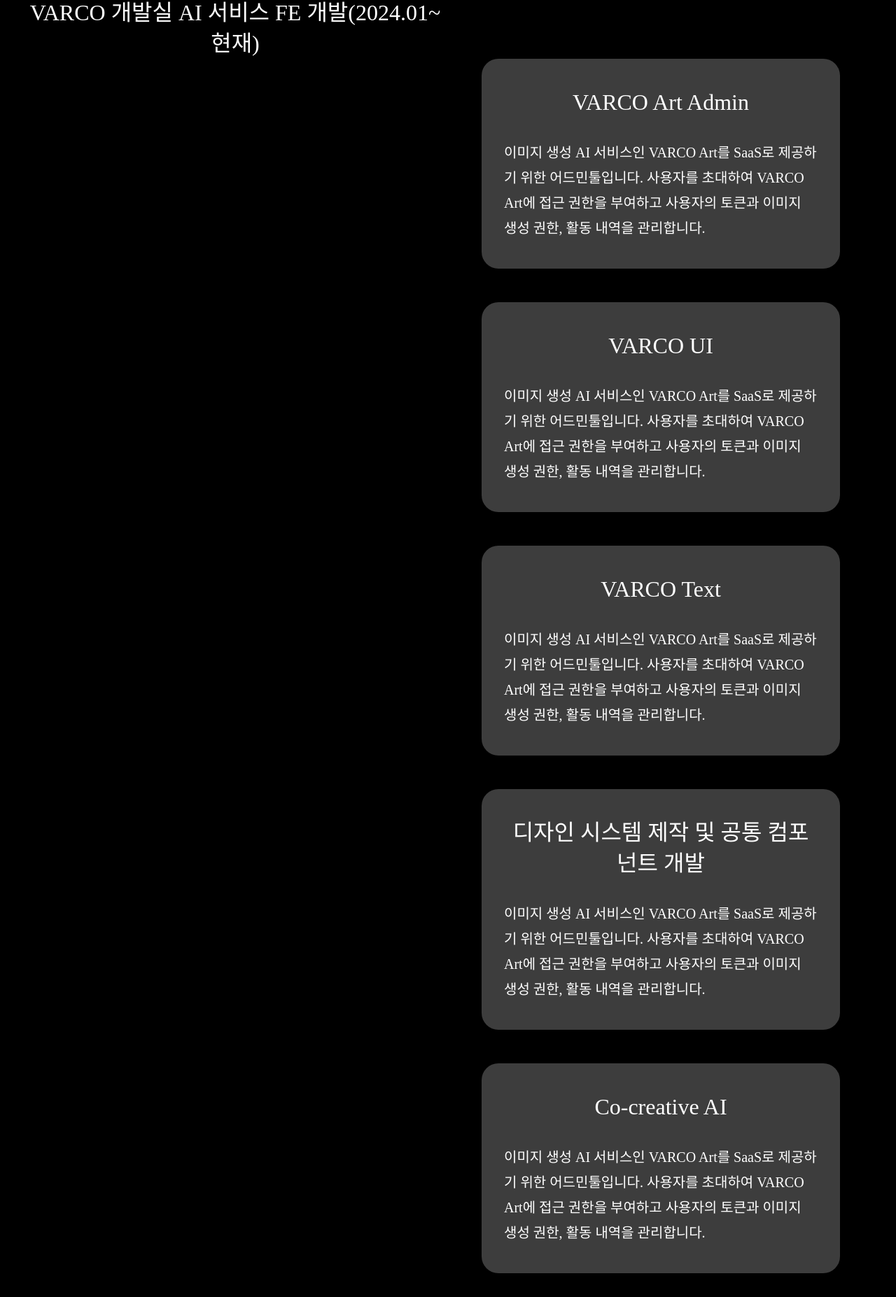
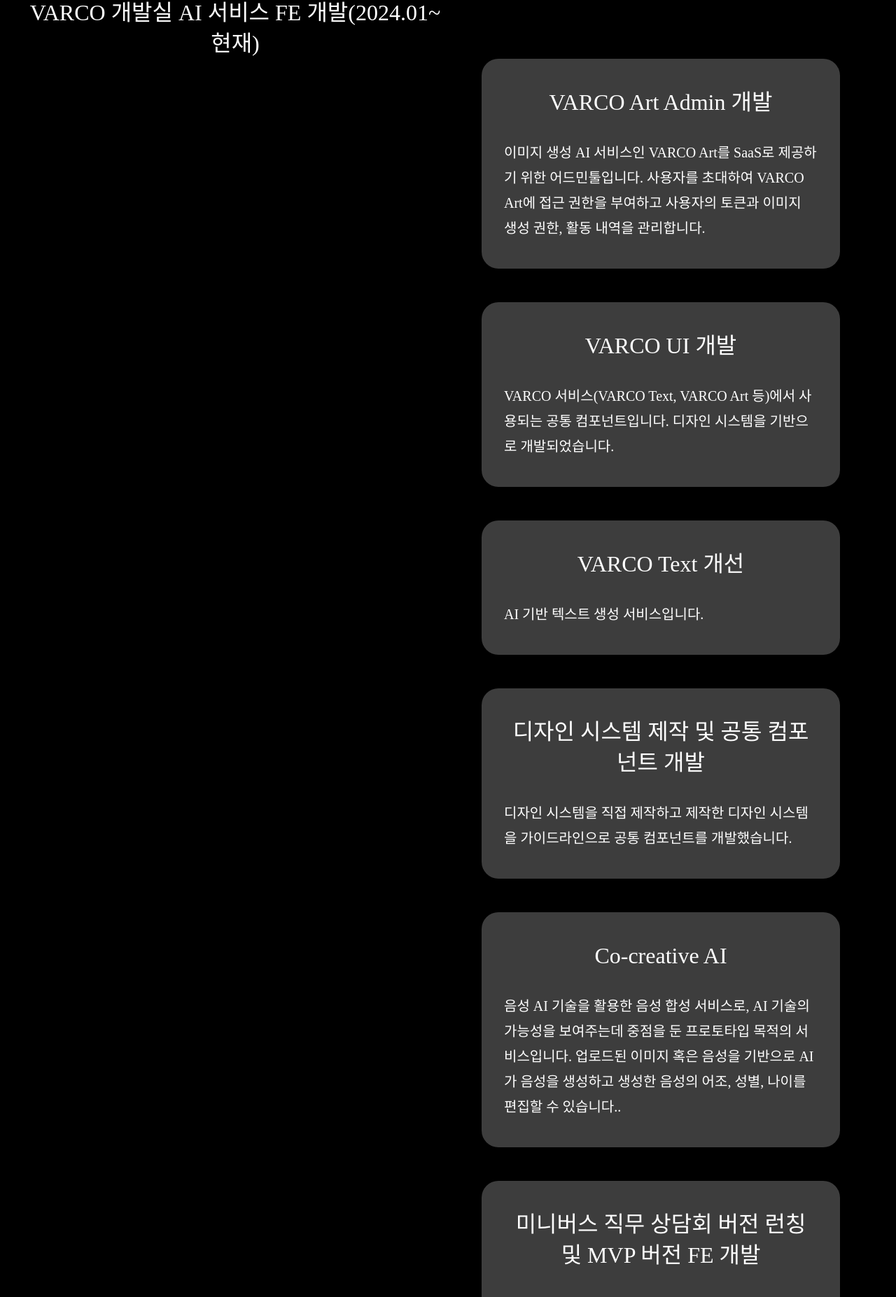
Before and after one commit to easymean/portfolio, a React (Vite) app: page / in a window 1280 px wide. Shown: the part 2300-4154 px from the top of the page at 70% size. Built offline with nearby package versions, Linux system fonts and the light colour scheme.

Commit message:
프로젝트에 내용 추가

```diff
--- a/src/pages/projects/index.tsx
+++ b/src/pages/projects/index.tsx
@@ -46,7 +46,7 @@
               id: 'varcoadmin',
               content: (
                 <Card
-                  title="VARCO Art Admin"
+                  title="VARCO Art Admin 개발"
                   description="이미지 생성 AI 서비스인 VARCO Art를 SaaS로 제공하기 위한 어드민툴입니다. 사용자를 초대하여 VARCO Art에 접근 권한을 부여하고 사용자의 토큰과 이미지 생성 권한, 활동 내역을 관리합니다."
                 />
               ),
@@ -55,8 +55,8 @@
               id: 'varcoui',
               content: (
                 <Card
-                  title="VARCO UI"
-                  description="이미지 생성 AI 서비스인 VARCO Art를 SaaS로 제공하기 위한 어드민툴입니다. 사용자를 초대하여 VARCO Art에 접근 권한을 부여하고 사용자의 토큰과 이미지 생성 권한, 활동 내역을 관리합니다."
+                  title="VARCO UI 개발"
+                  description="VARCO 서비스(VARCO Text, VARCO Art 등)에서 사용되는 공통 컴포넌트입니다. 디자인 시스템을 기반으로 개발되었습니다."
                 />
               ),
             },
@@ -64,8 +64,8 @@
               id: 'varcotext',
               content: (
                 <Card
-                  title="VARCO Text"
-                  description="이미지 생성 AI 서비스인 VARCO Art를 SaaS로 제공하기 위한 어드민툴입니다. 사용자를 초대하여 VARCO Art에 접근 권한을 부여하고 사용자의 토큰과 이미지 생성 권한, 활동 내역을 관리합니다."
+                  title="VARCO Text 개선"
+                  description="AI 기반 텍스트 생성 서비스입니다. "
                 />
               ),
             },
@@ -80,7 +80,7 @@
               content: (
                 <Card
                   title="디자인 시스템 제작 및 공통 컴포넌트 개발"
-                  description="이미지 생성 AI 서비스인 VARCO Art를 SaaS로 제공하기 위한 어드민툴입니다. 사용자를 초대하여 VARCO Art에 접근 권한을 부여하고 사용자의 토큰과 이미지 생성 권한, 활동 내역을 관리합니다."
+                  description="디자인 시스템을 직접 제작하고 제작한 디자인 시스템을 가이드라인으로 공통 컴포넌트를 개발했습니다."
                 />
               ),
             },
@@ -89,7 +89,7 @@
               content: (
                 <Card
                   title="Co-creative AI"
-                  description="이미지 생성 AI 서비스인 VARCO Art를 SaaS로 제공하기 위한 어드민툴입니다. 사용자를 초대하여 VARCO Art에 접근 권한을 부여하고 사용자의 토큰과 이미지 생성 권한, 활동 내역을 관리합니다."
+                  description="음성 AI 기술을 활용한 음성 합성 서비스로, AI 기술의 가능성을 보여주는데 중점을 둔 프로토타입 목적의 서비스입니다. 업로드된 이미지 혹은 음성을 기반으로 AI가 음성을 생성하고 생성한 음성의 어조, 성별, 나이를 편집할 수 있습니다.."
                 />
               ),
             },
@@ -104,7 +104,7 @@
               content: (
                 <Card
                   title="미니버스 직무 상담회 버전 런칭 및 MVP 버전 FE 개발"
-                  description="이미지 생성 AI 서비스인 VARCO Art를 SaaS로 제공하기 위한 어드민툴입니다. 사용자를 초대하여 VARCO Art에 접근 권한을 부여하고 사용자의 토큰과 이미지 생성 권한, 활동 내역을 관리합니다."
+                  description="웹 기반의 메타버스 플랫폼입니다. 사용자는 줌과 같은 화상 채팅 기능을 통해 실시간 소통을 할 수 있으며, 로블록스와 유사하게 자신만의 가상공간을 구축하거나 게임을 개발할 수 있는 기능을 제공합니다. "
                 />
               ),
             },
@@ -119,7 +119,7 @@
               content: (
                 <Card
                   title="CH.공성전 베타 버전 개발"
-                  description="이미지 생성 AI 서비스인 VARCO Art를 SaaS로 제공하기 위한 어드민툴입니다. 사용자를 초대하여 VARCO Art에 접근 권한을 부여하고 사용자의 토큰과 이미지 생성 권한, 활동 내역을 관리합니다."
+                  description="리니지2M 공성전의 로그 데이터를 활용한 Canvas 기반 공성전 시각화 서비스입니다."
                 />
               ),
             },
@@ -140,7 +140,7 @@
               content: (
                 <Card
                   title="이마트 관련 B2B 시스템 운영 및 개발"
-                  description="이미지 생성 AI 서비스인 VARCO Art를 SaaS로 제공하기 위한 어드민툴입니다. 사용자를 초대하여 VARCO Art에 접근 권한을 부여하고 사용자의 토큰과 이미지 생성 권한, 활동 내역을 관리합니다."
+                  description="이마트 광고제휴 시스템, 세금 계산서 시스템, MMS 쿠폰 시스템 운영하고 기능을 추가하여 서비스를 개선했습니다."
                 />
               ),
             },
@@ -200,9 +200,9 @@
       const rect = lastCard.getBoundingClientRect();
 
       if (rect.top <= 0) {
-        stickyRef.current.classList.add('fade-out');
+        stickyRef.current.classList.remove('fade-in');
       } else {
-        stickyRef.current.classList.remove('fade-out');
+        stickyRef.current.classList.add('fade-in');
       }
     };
     observer.current = new IntersectionObserver(
@@ -210,6 +210,7 @@
         if (entry.isIntersecting) {
           window.addEventListener('scroll', handleScroll);
         } else {
+          stickyRef.current?.classList.remove('fade-in');
           window.removeEventListener('scroll', handleScroll);
         }
       },
```
